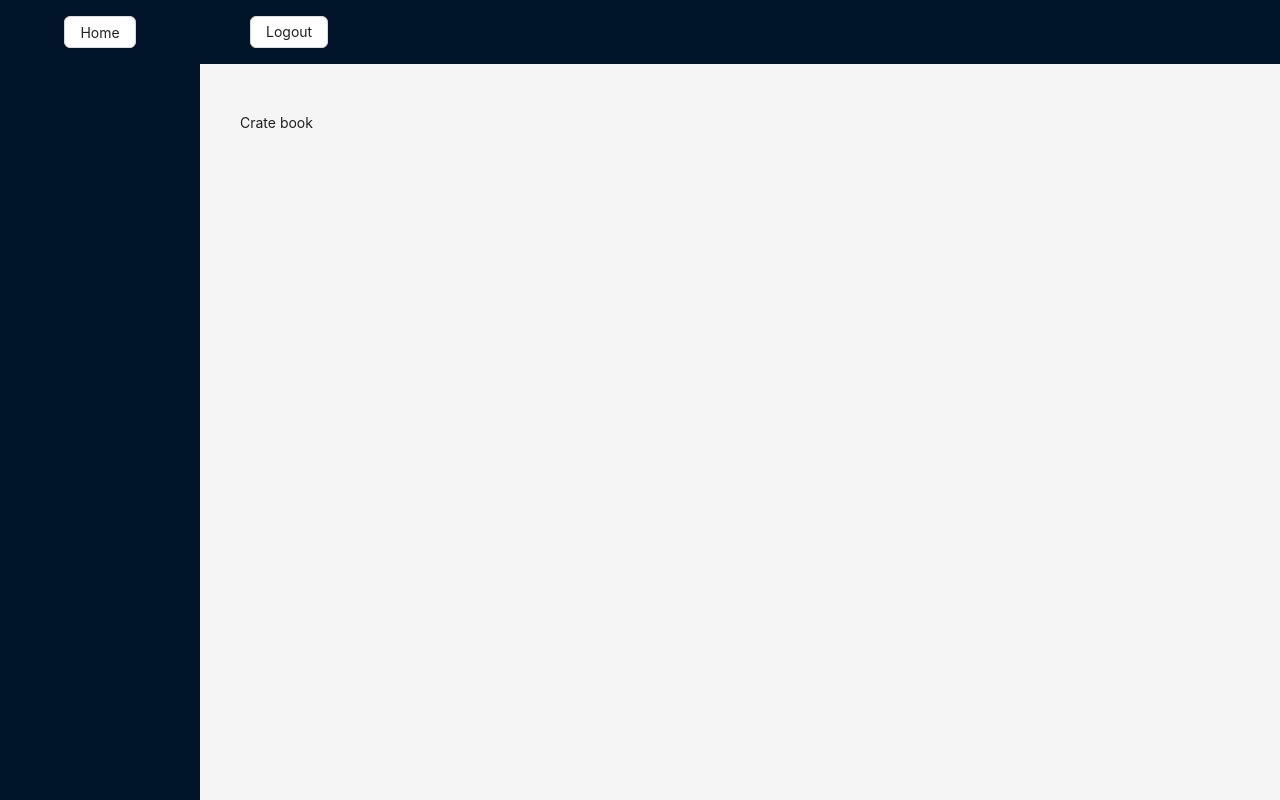
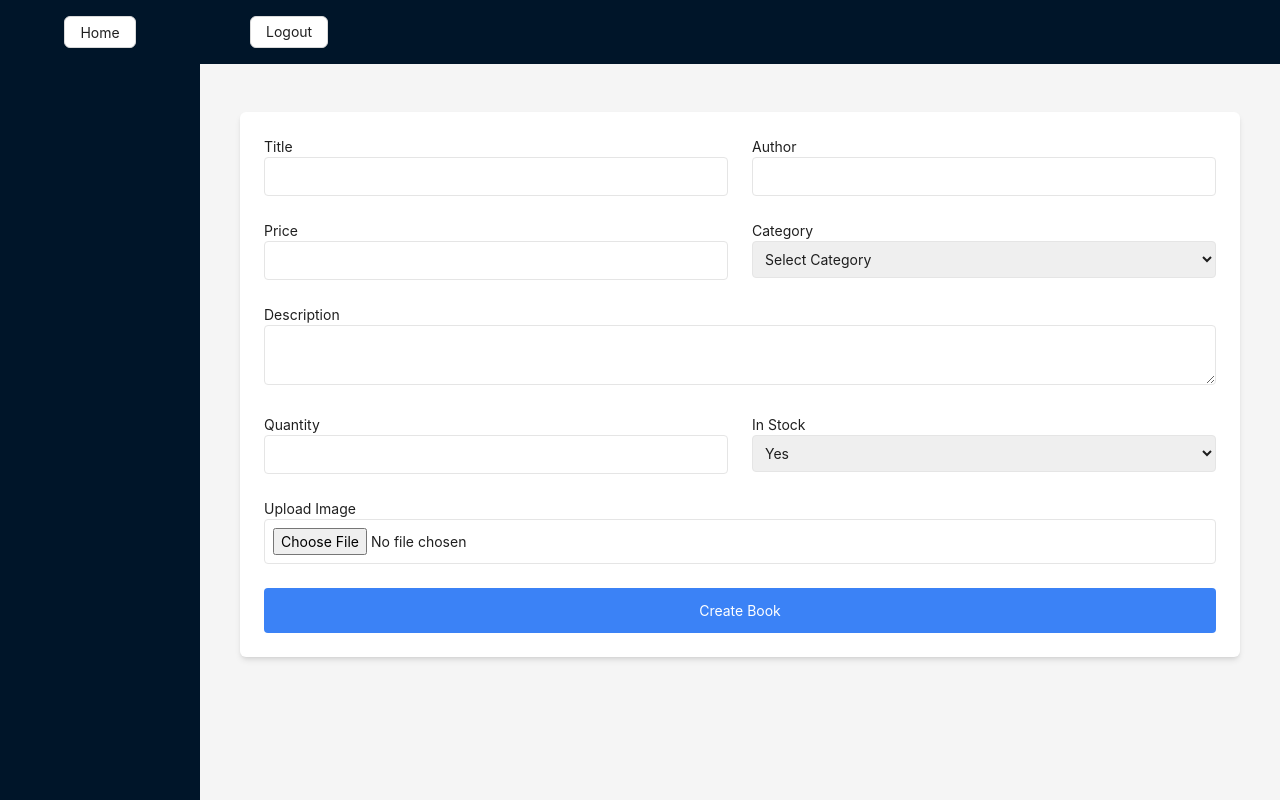
Before and after one commit to smsaifurrahman/book-haven-client, a React (Vite) app: page /dashboard/create-book in a window 1280 px wide. Built offline with nearby package versions, Linux system fonts and the light colour scheme.

Commit message:
Create book is added

```diff
--- a/package.json
+++ b/package.json
@@ -14,6 +14,7 @@
     "@radix-ui/react-slot": "^1.1.1",
     "@reduxjs/toolkit": "^2.5.1",
     "antd": "^5.23.3",
+    "axios": "^1.7.9",
     "class-variance-authority": "^0.7.1",
     "clsx": "^2.1.1",
     "jwt-decode": "^4.0.0",
--- /dev/null
+++ b/src/UploadImageToBB.ts
@@ -0,0 +1,17 @@
+import axios from "axios";
+
+export const handleImageUpload = async (image): Promise<string | null> => {
+    if (!image) return null;
+    const formData = new FormData();
+    formData.append('image', image);
+    try {
+      const { data } = await axios.post(
+        `https://api.imgbb.com/1/upload?key=${import.meta.env.VITE_IMAGE_HOSTING_KEY}`,
+        formData
+      );
+      return data.data.display_url;
+    } catch (error) {
+      console.error('Image upload failed:', error);
+      return null;
+    }
+  };
--- a/src/pages/Admin/CreateBook.tsx
+++ b/src/pages/Admin/CreateBook.tsx
@@ -1,11 +1,114 @@
+import React, { useState } from 'react';
+import { useForm, SubmitHandler } from 'react-hook-form';
+import { toast } from 'sonner';
+import { useAddBookMutation } from '../../redux/feature/book.api';
+import { handleImageUpload } from '../../UploadImageToBB';
+
+// Define the type for the book form inputs
+type Inputs = {
+  title: string;
+  author: string;
+  price: number;
+  category: 'Fiction' | 'Science' | 'SelfDevelopment' | 'Poetry' | 'Religious';
+  description: string;
+  quantity: number;
+  inStock: boolean;
+  imageUrl?: string;
+};
+
+const CreateBook: React.FC = () => {
+  const { register, handleSubmit, formState: { errors }, reset } = useForm<Inputs>();
+  const [addBook, { isLoading }] = useAddBookMutation();
+  const [image, setImage] = useState<File | null>(null);
 
 
-const CreateBook = () => {
-    return (
-        <div>
-            Crate book
-        </div>
-    );
+
+  const onSubmit: SubmitHandler<Inputs> = async (data) => {
+    const toastId = toast.loading('Creating book...');
+    let uploadedImageUrl
+     uploadedImageUrl = await handleImageUpload(image);
+
+    if (!uploadedImageUrl) {
+      uploadedImageUrl = '';
+    }
+
+    try {
+      await addBook({ ...data, imageUrl: uploadedImageUrl }).unwrap();
+      toast.success('Book created successfully', { id: toastId });
+      reset();
+      setImage(null);
+    } catch (error) {
+      console.error(error);
+      toast.error('Failed to create book', { id: toastId });
+    }
+  };
+
+  return (
+    <form onSubmit={handleSubmit(onSubmit)} className="grid grid-cols-1 md:grid-cols-2 gap-6 p-6 bg-white shadow-md rounded-md">
+      <div>
+        <label>Title</label>
+        <input type="text" {...register('title', { required: 'Title is required' })} className="w-full p-2 border rounded" />
+        {errors.title && <p className="text-red-500 text-sm">{errors.title.message}</p>}
+      </div>
+
+      <div>
+        <label>Author</label>
+        <input type="text" {...register('author', { required: 'Author is required' })} className="w-full p-2 border rounded" />
+        {errors.author && <p className="text-red-500 text-sm">{errors.author.message}</p>}
+      </div>
+
+      <div>
+        <label>Price</label>
+        <input type="number" {...register('price', { required: 'Price is required' })} className="w-full p-2 border rounded" />
+        {errors.price && <p className="text-red-500 text-sm">{errors.price.message}</p>}
+      </div>
+
+      <div>
+        <label>Category</label>
+        <select {...register('category', { required: 'Category is required' })} className="w-full p-2 border rounded">
+          <option value="">Select Category</option>
+          <option value="Fiction">Fiction</option>
+          <option value="Science">Science</option>
+          <option value="SelfDevelopment">Self Development</option>
+          <option value="Poetry">Poetry</option>
+          <option value="Religious">Religious</option>
+        </select>
+        {errors.category && <p className="text-red-500 text-sm">{errors.category.message}</p>}
+      </div>
+
+      <div className="md:col-span-2">
+        <label>Description</label>
+        <textarea {...register('description', { required: 'Description is required' })} className="w-full p-2 border rounded"></textarea>
+        {errors.description && <p className="text-red-500 text-sm">{errors.description.message}</p>}
+      </div>
+
+      <div>
+        <label>Quantity</label>
+        <input type="number" {...register('quantity', { required: 'Quantity is required', min: 0 })} className="w-full p-2 border rounded" />
+        {errors.quantity && <p className="text-red-500 text-sm">{errors.quantity.message}</p>}
+      </div>
+
+      <div>
+        <label>In Stock</label>
+        <select {...register('inStock', { required: 'Stock status is required' })} className="w-full p-2 border rounded">
+          <option value="true">Yes</option>
+          <option value="false">No</option>
+        </select>
+        {errors.inStock && <p className="text-red-500 text-sm">{errors.inStock.message}</p>}
+      </div>
+
+      <div className="md:col-span-2">
+        <label>Upload Image</label>
+        <input type="file" accept="image/*" onChange={(e) => setImage(e.target.files?.[0] || null)} className="w-full p-2 border rounded" />
+      </div>
+
+      <div className="md:col-span-2">
+        <button type="submit" disabled={isLoading} className="w-full p-3 bg-blue-500 text-white rounded hover:bg-blue-600">
+          {isLoading ? 'Creating...' : 'Create Book'}
+        </button>
+      </div>
+    </form>
+  );
 };
 
 export default CreateBook;
--- a/src/redux/feature/book.api.ts
+++ b/src/redux/feature/book.api.ts
@@ -1,6 +1,6 @@
 /** @format */
 
-import { TResponse, TResponseRedux } from "../../types/global";
+import { TResponseRedux } from "../../types/global";
 import { baseApi } from "../api/baseApi";
 
 const bookApi = baseApi.injectEndpoints({
@@ -10,16 +10,23 @@ const bookApi = baseApi.injectEndpoints({
             url: "/books/get-all-books",
             method: "GET",
          }),
-         transformResponse: (response: TResponseRedux<any>  ) => {
-            console.log( 'from redux', response);
+         transformResponse: (response: TResponseRedux<any>) => {
+            console.log("from redux", response);
             return {
                data: response.data,
-               meta: response.data.meta
-            }
-         }
+               meta: response.data.meta,
+            };
+         },
+      }),
+      AddBook: builder.mutation({
+         query: (data) => ({
+            url: "/books/create-book",
+            method: "POST",
+            body: data,
+         }),
       }),
    }),
 });
 
 // Export the generated hooks and endpoints
-export const { useGetAllBooksQuery } = bookApi;
+export const { useGetAllBooksQuery, useAddBookMutation } = bookApi;
```
Also changed, not shown: 1 other file (tests, documents, lock files or other folders).
